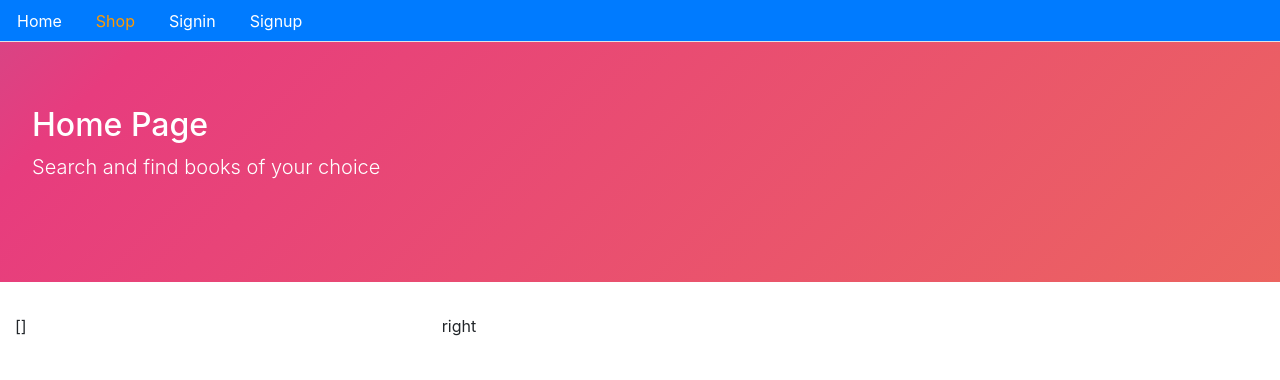
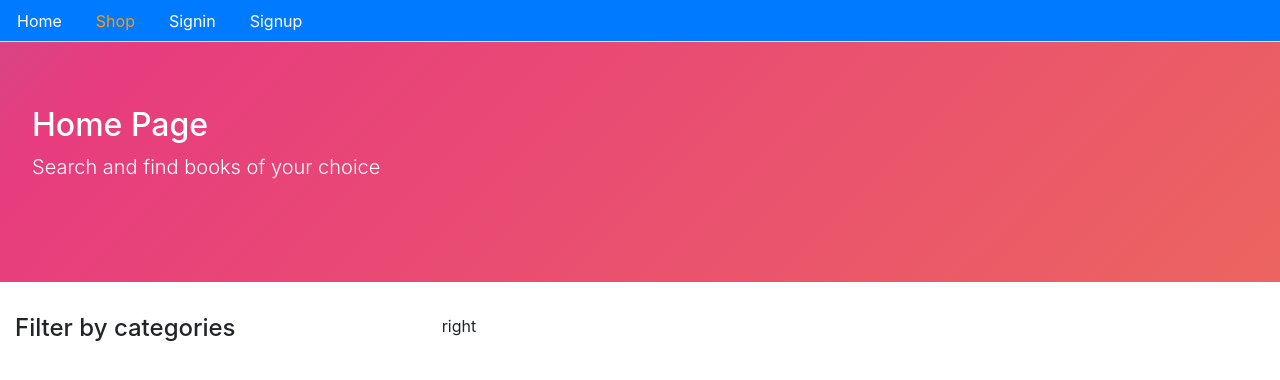
Before and after one commit to n4sunday/ecommerce-frontend, a React (Create React App) app: page /shop in a window 1280 px wide. Shown: the top 380 px of the page. Built offline with nearby package versions, Linux system fonts and the light colour scheme; no server answers.

Commit message:
show categories in shop sidebar

```diff
--- /dev/null
+++ b/src/core/Checkbox.js
@@ -0,0 +1,12 @@
+import React, { useState, useEffect } from 'react'
+
+const Checkbox = ({ categories }) => {
+    return categories.map((c, i) => (
+        <li key={i} className="list-unstyled">
+            <input type="checkbox" className="form-check-input" />
+            <label className="form-check-label">{c.name}</label>
+        </li>
+    ))
+}
+
+export default Checkbox
--- a/src/core/Shop.js
+++ b/src/core/Shop.js
@@ -1,7 +1,8 @@
 import React, { useState, useEffect } from 'react'
 import Layout from './Layout'
 import Card from './Card'
-import {getCategories} from './apiCore'
+import { getCategories } from './apiCore'
+import Checkbox from './Checkbox'
 
 const Shop = () => {
     const [categories, setCategories] = useState([])
@@ -20,7 +21,7 @@
 
     useEffect(() => {
         init()
-    },[])
+    }, [])
 
     return (
         <Layout
@@ -30,7 +31,10 @@
         >
             <div className="row">
                 <div className="col-4">
-                    {JSON.stringify(categories)}
+                    <h4>Filter by categories</h4>
+                    <ul>
+                        <Checkbox categories={categories} />
+                    </ul>
                 </div>
                 <div className="col-8">
                     right
```
